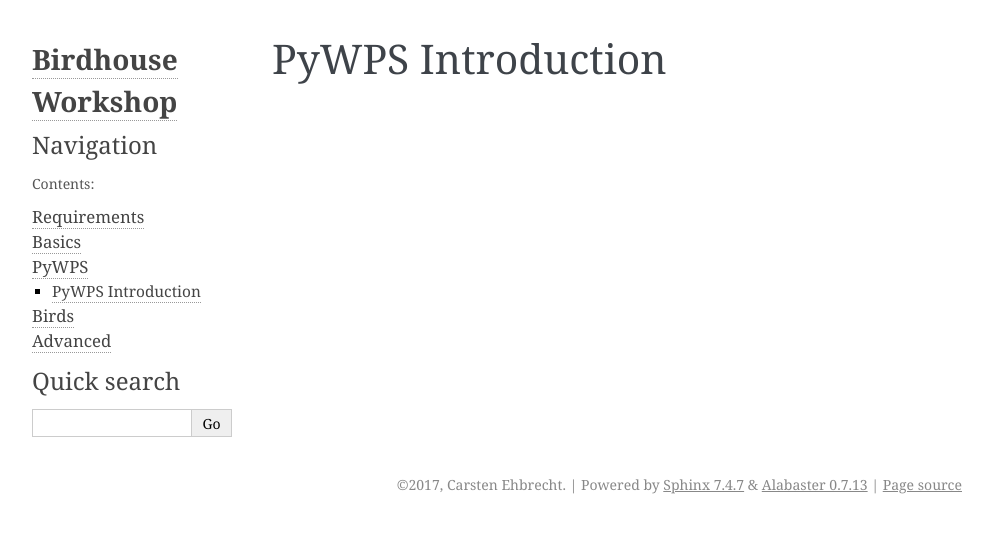
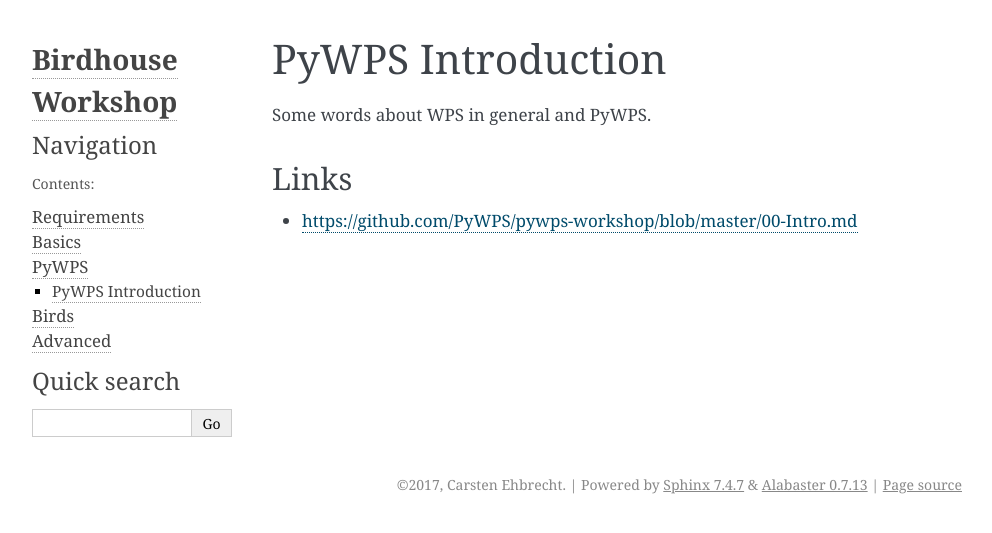
Before and after one commit to bird-house/birdhouse-workshop, a Sphinx documentation site: the page built from docs/source/pywps/intro.rst, in a window 1280 px wide. Shown: the top 533 px of the page, without its empty margins (148-1140 px from the left). Built offline with Sphinx 7.4.7, drawn with Linux system fonts in a browser that asks for light colours.

Commit message:
update intro

```diff
--- a/docs/source/pywps/intro.rst
+++ b/docs/source/pywps/intro.rst
@@ -2,3 +2,10 @@
 
 PyWPS Introduction
 ==================
+
+Some words about WPS in general and PyWPS.
+
+Links
+-----
+
+* https://github.com/PyWPS/pywps-workshop/blob/master/00-Intro.md
```
